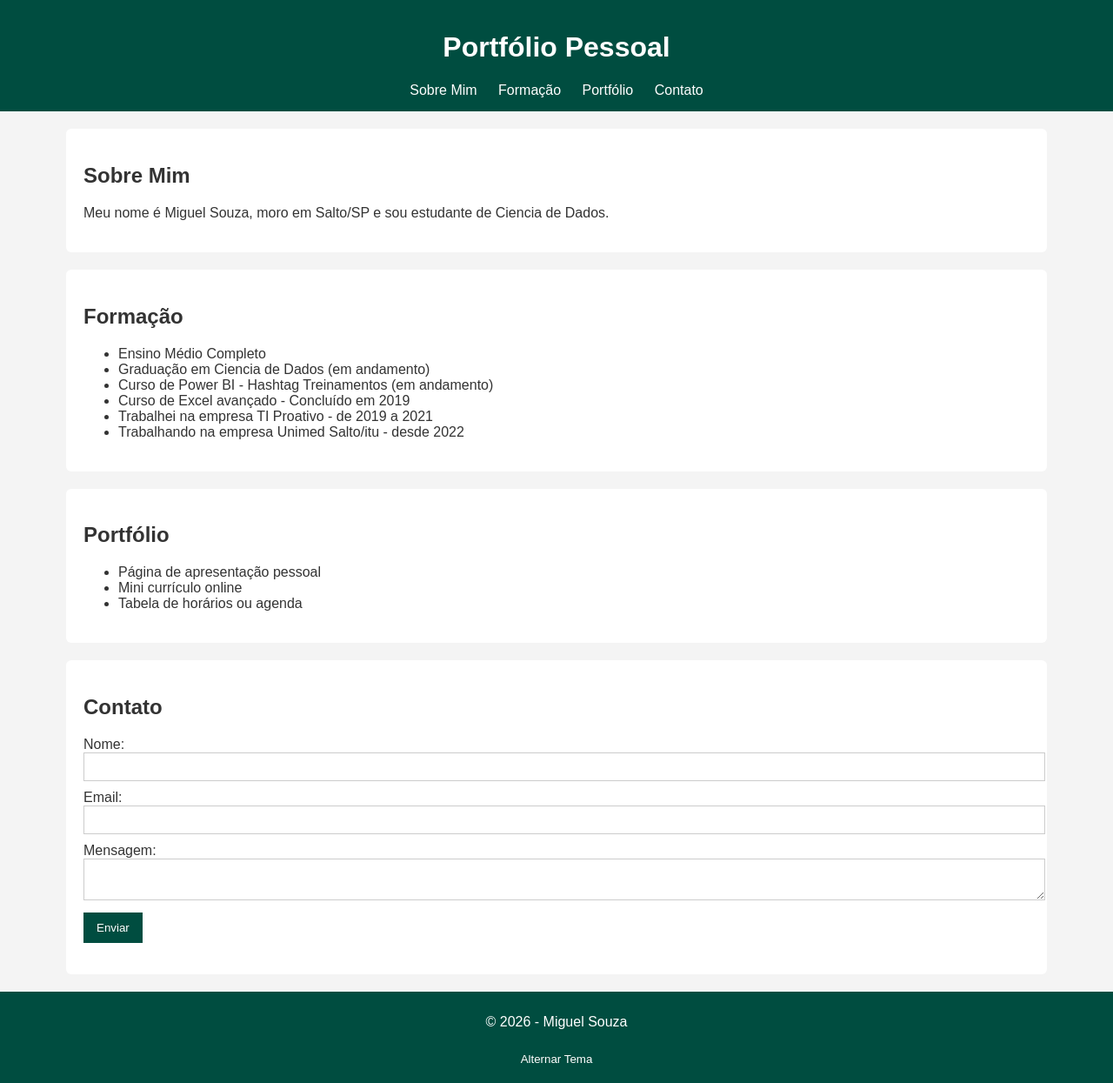
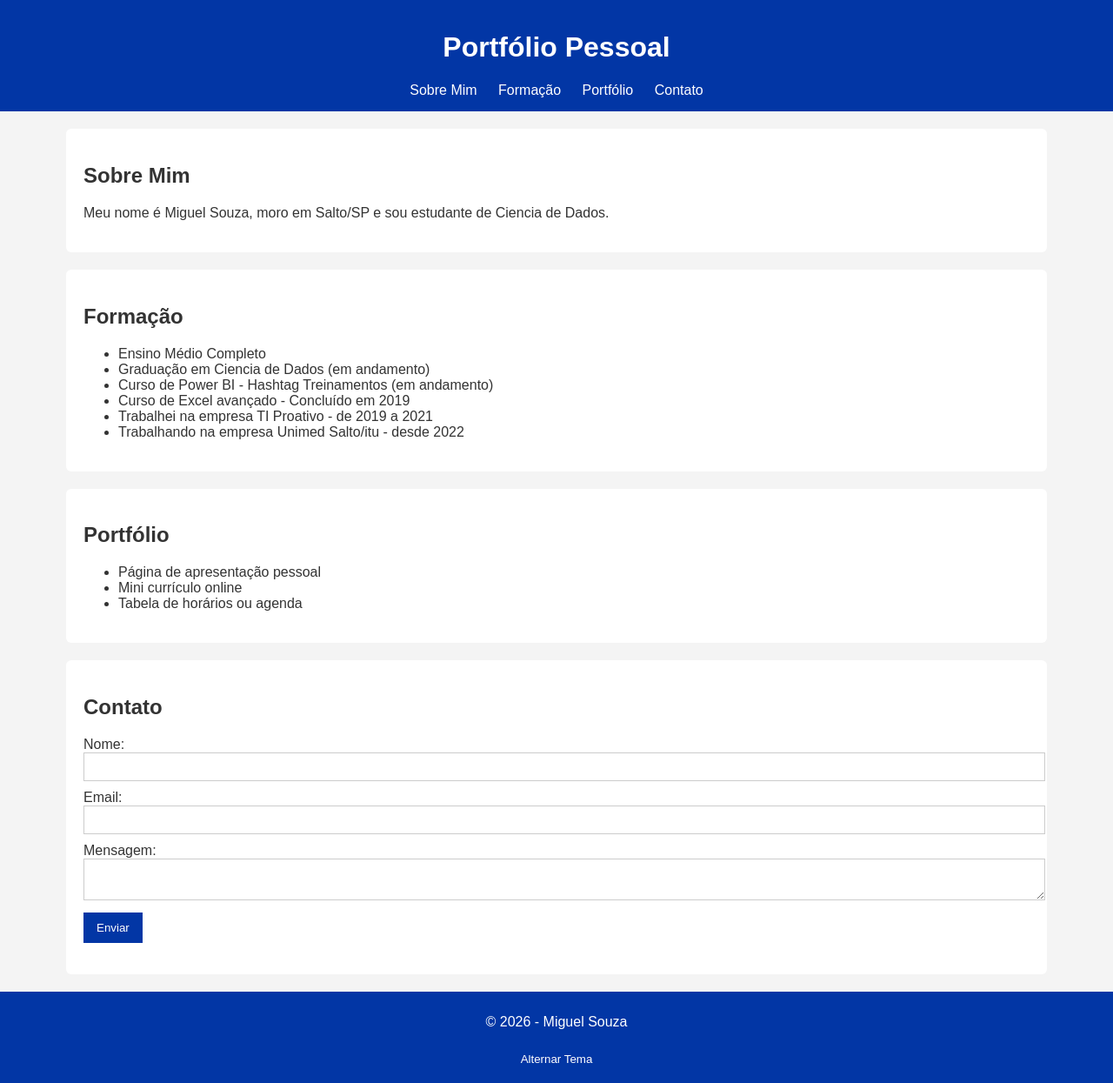
Before and after one commit to miguel-souza-projeto/portfolio-miguel, a plain HTML site: page index.html in a window 1280 px wide. Shown: the whole page at 87% size. Drawn offline with Linux system fonts and the light colour scheme.

Commit message:
Update estilo.css

```diff
--- a/estilo.css
+++ b/estilo.css
@@ -6,7 +6,7 @@ body {
 }
 
 header {
-  background-color: #004d40;
+  background-color: #0236a5;
   color: #fff;
   padding: 15px;
   text-align: center;
@@ -38,7 +38,7 @@ form input, form textarea {
 }
 
 button {
-  background-color: #004d40;
+  background-color: #0236a5;
   color: #fff;
   border: none;
   padding: 10px 15px;
@@ -46,11 +46,11 @@ button {
 }
 
 button:hover {
-  background-color: #00695c;
+  background-color: #0656b1;
 }
 
 footer {
-  background-color: #004d40;
+  background-color: #0236a5;
   color: #fff;
   text-align: center;
   padding: 10px;
```
